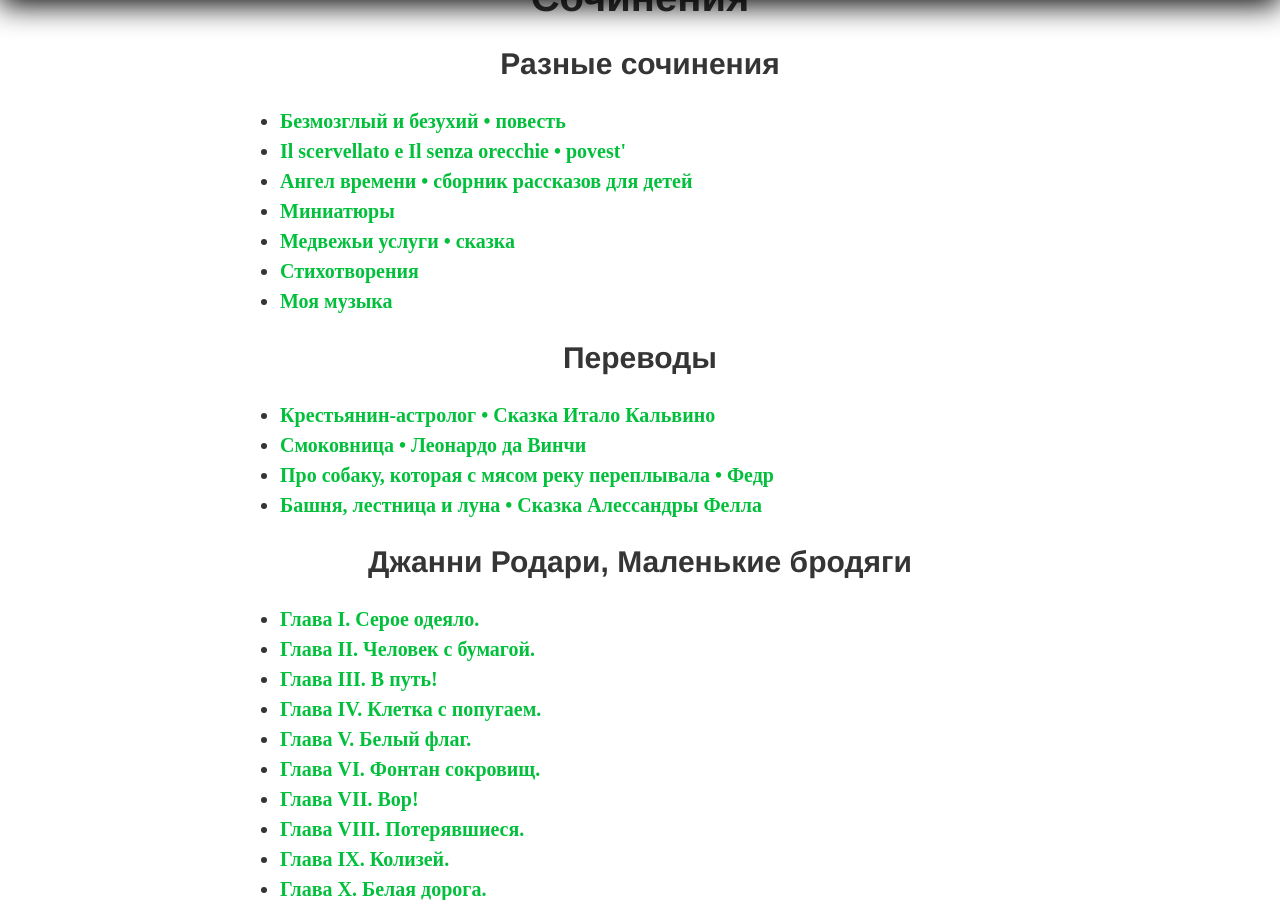
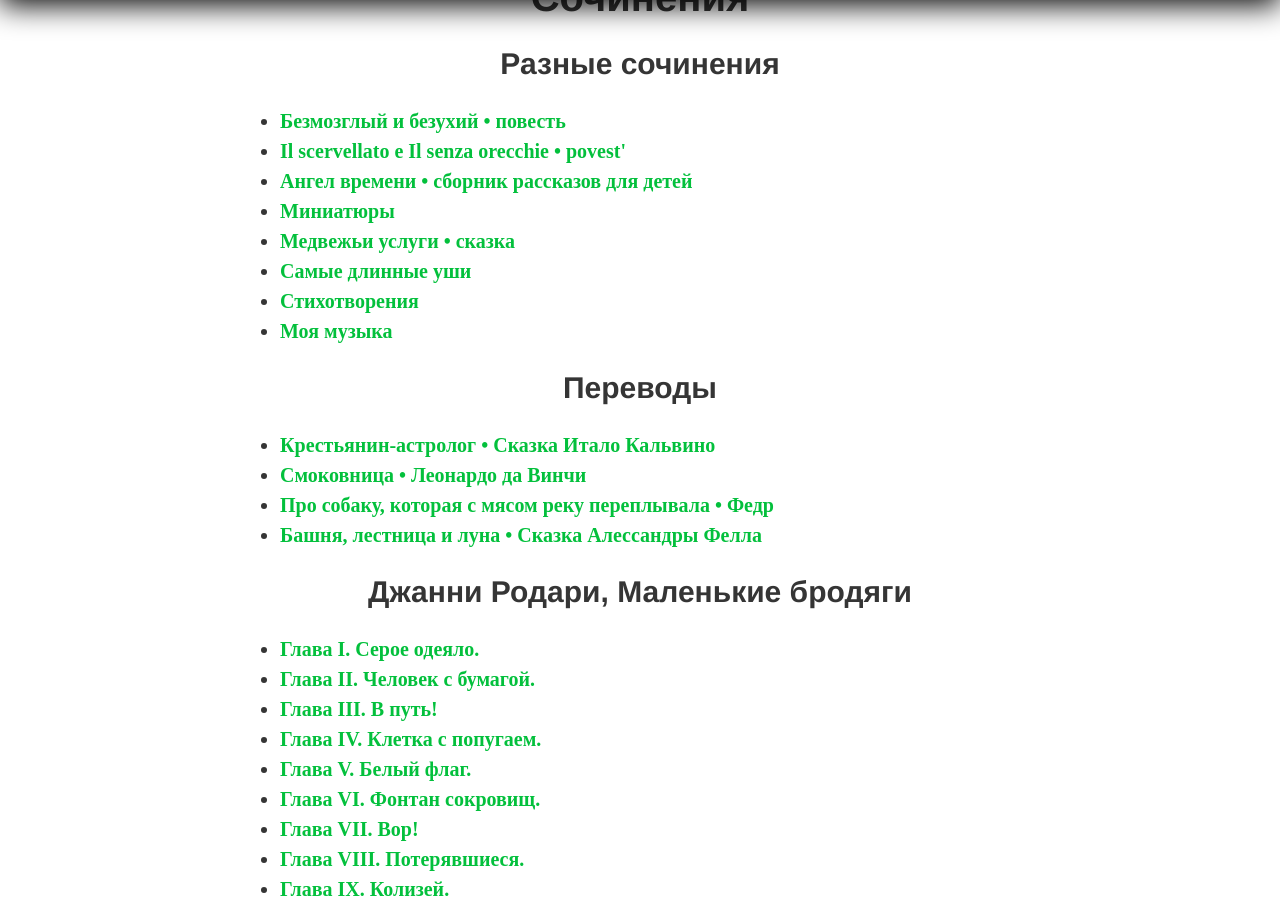
Before and after one commit to postolny/postolny.github.io, a Jekyll site: the page built from _pages/indice.html, in a window 1280 px wide and 900 px high, scrolled down 449 px. Built offline with Jekyll 4.4.1, drawn with Linux system fonts in a browser that asks for light colours.

Commit message:
Add files via upload

```diff
--- a/_data/indice.yml
+++ b/_data/indice.yml
@@ -11,6 +11,8 @@
         url: /miniature/
       - page: Медвежьи услуги • сказка
         url: /medvezhi-uslugi/
+      - page: Самые длинные уши
+        url: /samye-dlinnye-ushi/
       - page: Стихотворения
         url: /poesia/
       - page: Моя музыка
```
